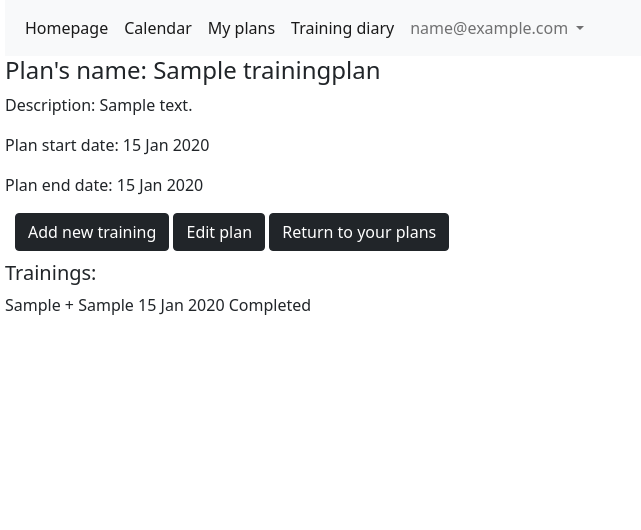
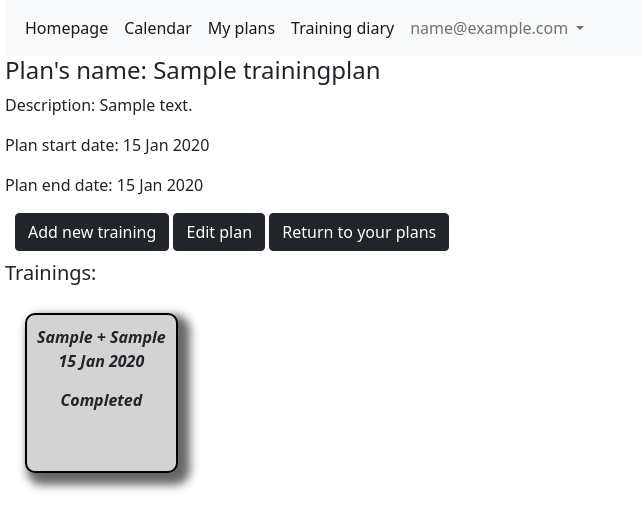
Before and after one commit to Gribek/RunSchedule, a Django app: page /runapp/training_plan/1 in a window 1280 px wide. Shown: the top 530 px of the page, without its empty margins (0-641 px from the left). Run offline with Django 3.2, Linux system fonts and the light colour scheme; a user stored in the database is signed in; tables that the repository leaves empty hold one stand-in row (values such as "Sample post").

Commit message:
Add css styling for training plan details template

```diff
--- a/runapp/static/runapp/style.css
+++ b/runapp/static/runapp/style.css
@@ -85,4 +85,34 @@ body {
   color: red;
   font-style: italic; }
 
+#training-container {
+  display: flex;
+  flex-wrap: wrap; }
+
+#training-container .training {
+  font-style: italic;
+  font-size: 16px;
+  font-weight: bold;
+  text-align: center;
+  background-color: lightgray;
+  box-shadow: rgba(0, 0, 0, 0.6) 7px 7px 10px 5px;
+  border: solid 2px black;
+  border-radius: 10px;
+  margin: 20px;
+  padding: 10px;
+  height: 160px; }
+
+#training-container span {
+  display: block; }
+
+#training-container span.completed {
+  margin-top: 15px; }
+
+#training-container form {
+  margin-top: 2px;
+  margin-bottom: 5px; }
+
+#training-container form a {
+  font-style: normal; }
+
 /*# sourceMappingURL=style.css.map */
--- a/runapp/static/runapp/style.scss
+++ b/runapp/static/runapp/style.scss
@@ -109,3 +109,39 @@ body {
     color: red;
     font-style: italic;
 }
+
+#training-container {
+    display: flex;
+    flex-wrap: wrap;
+}
+
+#training-container .training {
+    font-style: italic;
+    font-size: 16px;
+    font-weight: bold;
+    text-align: center;
+    background-color: lightgray;
+    box-shadow: rgba(0, 0, 0, 0.6) 7px 7px 10px 5px;
+    border: solid 2px black;
+    border-radius: 10px;
+    margin: 20px;
+    padding: 10px;
+    height: 160px;
+}
+
+#training-container span {
+    display: block;
+}
+
+#training-container span.completed {
+    margin-top: 15px;
+}
+
+#training-container form {
+    margin-top: 2px;
+    margin-bottom: 5px;
+}
+
+#training-container form a {
+    font-style: normal;
+}
```
